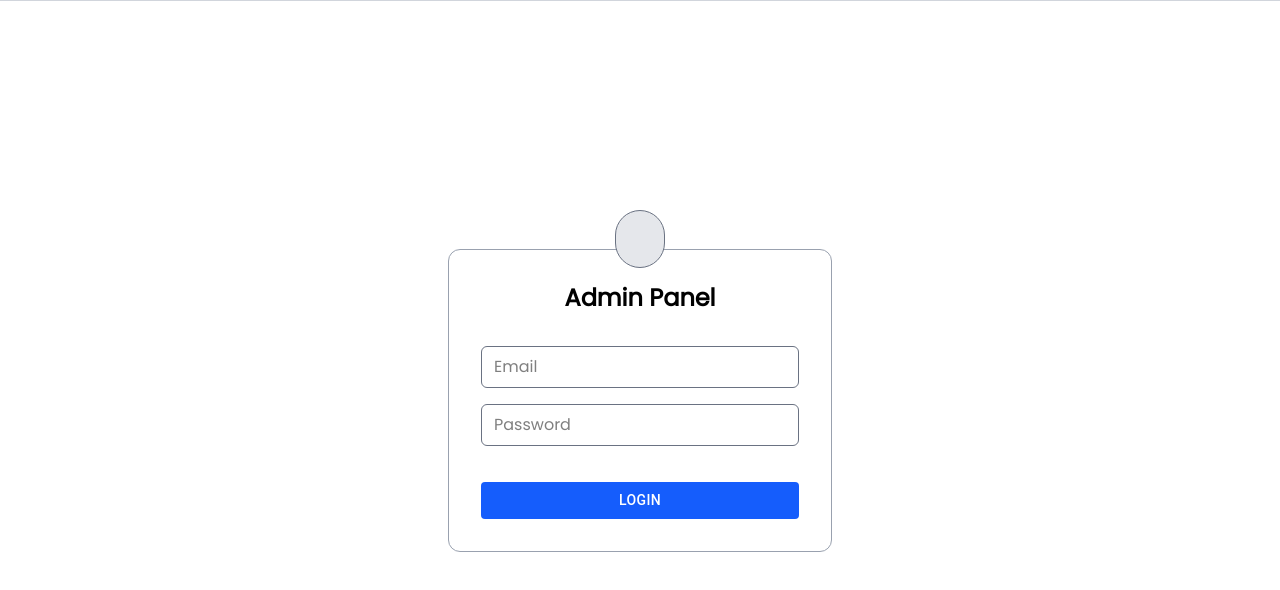
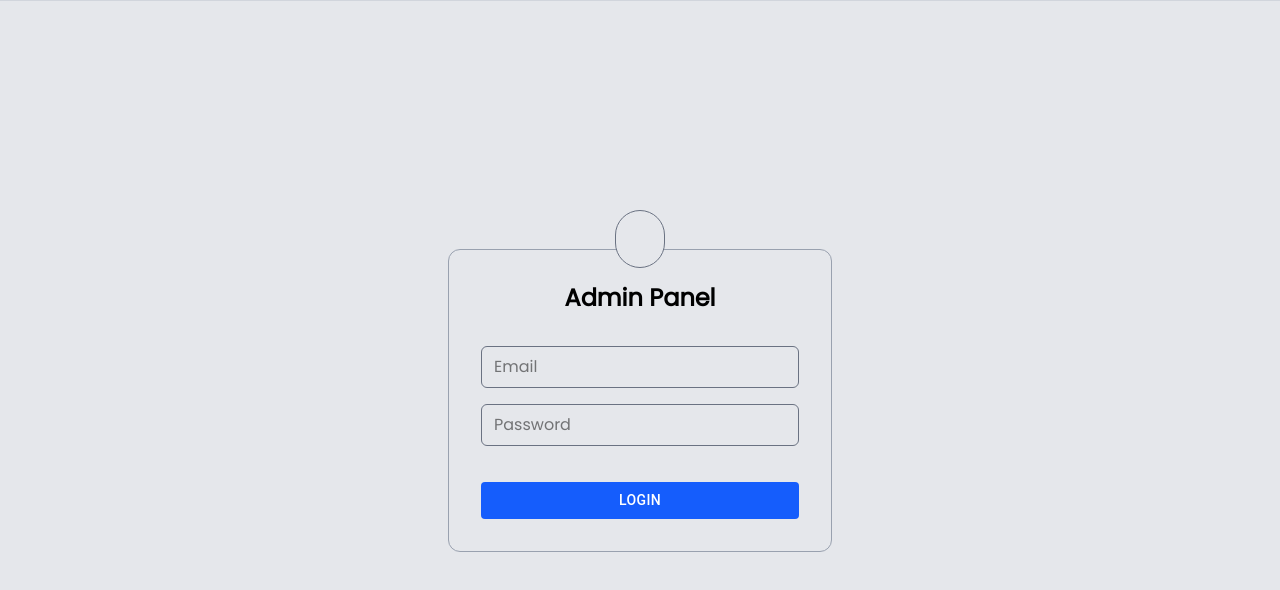
Before and after one commit to Anurag-Singh-0/FuryLand, a React (Vite) app in the folder admin/admin-panel/: page / in a window 1280 px wide. Shown: the top 590 px of the page. Built offline with nearby package versions, Linux system fonts and the light colour scheme; some icons are missing.

Commit message:
Dealing with event

```diff
--- a/admin/admin-panel/src/components/Login.jsx
+++ b/admin/admin-panel/src/components/Login.jsx
@@ -6,13 +6,15 @@ import Button from "@mui/material/Button";
 
 function Login() {
   const [showPassword, setShowPassword] = useState(false);
+  const [email, setEmail] = useState("");
+  const [password, setPassword] = useState("");
 
   const handleSubmit = (e) => {
     e.preventDefault();
   };
 
   return (
-    <div className="flex justify-center items-center border-t border-gray-300 py-20 w-full">
+    <div className="flex justify-center items-center border-t border-gray-300 py-20 w-full bg-gray-200">
       <div className="relative bg-transparent border border-gray-400 rounded-xl w-full max-w-sm p-8 text-black">
         {/* Profile Icon */}
         <div className="absolute -top-10 left-1/2 transform -translate-x-1/2 bg-gray-200 rounded-full p-4 border border-gray-500">
@@ -28,6 +30,7 @@ function Login() {
             type="email"
             placeholder="Email"
             required
+            onChange={(e) => setEmail(e.target.value)}
             className="bg-transparent border border-gray-500 rounded-md px-3 py-2 focus:outline-none focus:border-black"
           />
 
@@ -37,6 +40,7 @@ function Login() {
               type={showPassword ? "text" : "password"}
               placeholder="Password"
               required
+              onChange={(e) => setPassword(e.target.value)}
               className="bg-transparent border border-gray-500 rounded-md px-3 py-2 w-full focus:outline-none focus:border-black pr-10"
             />
             <span
```
